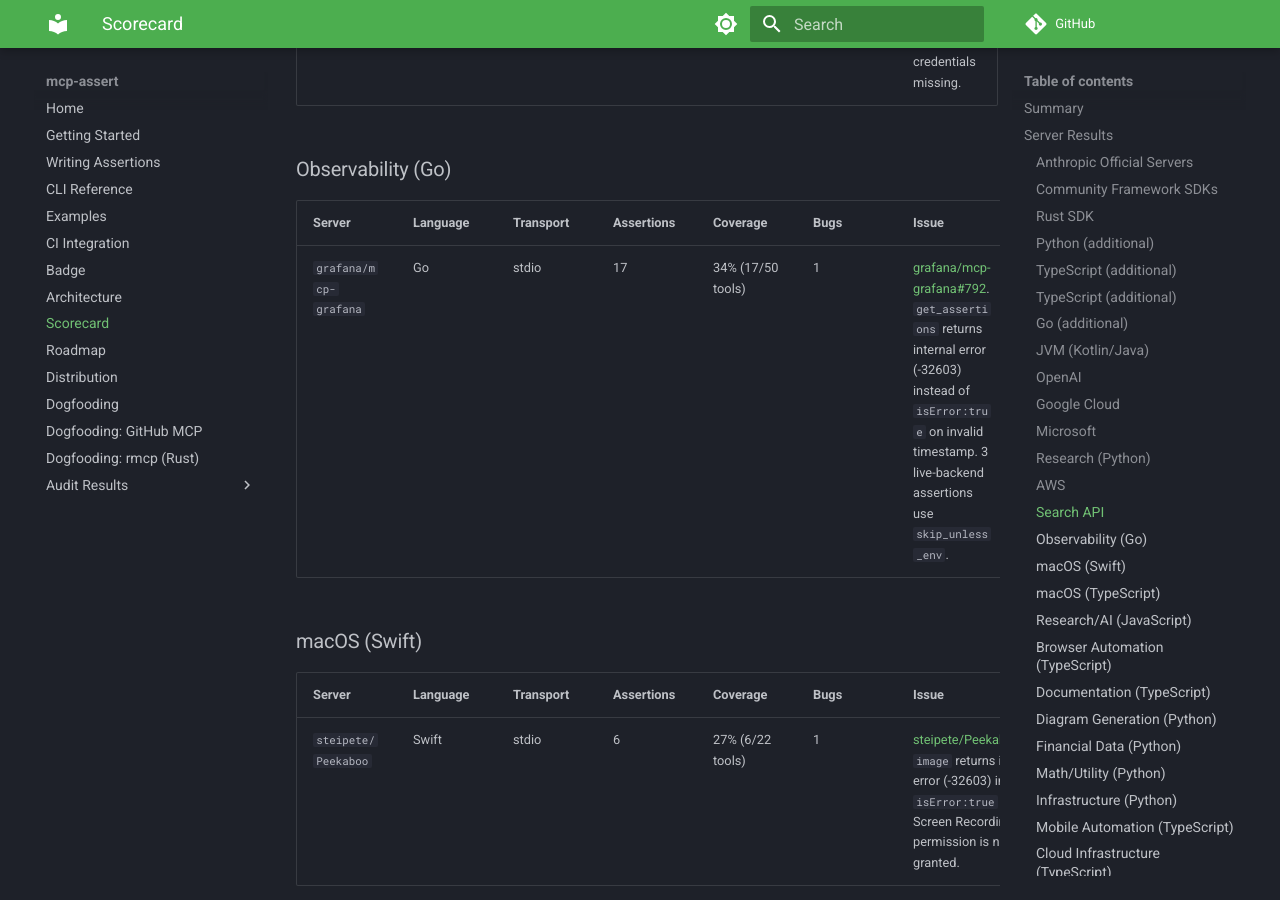
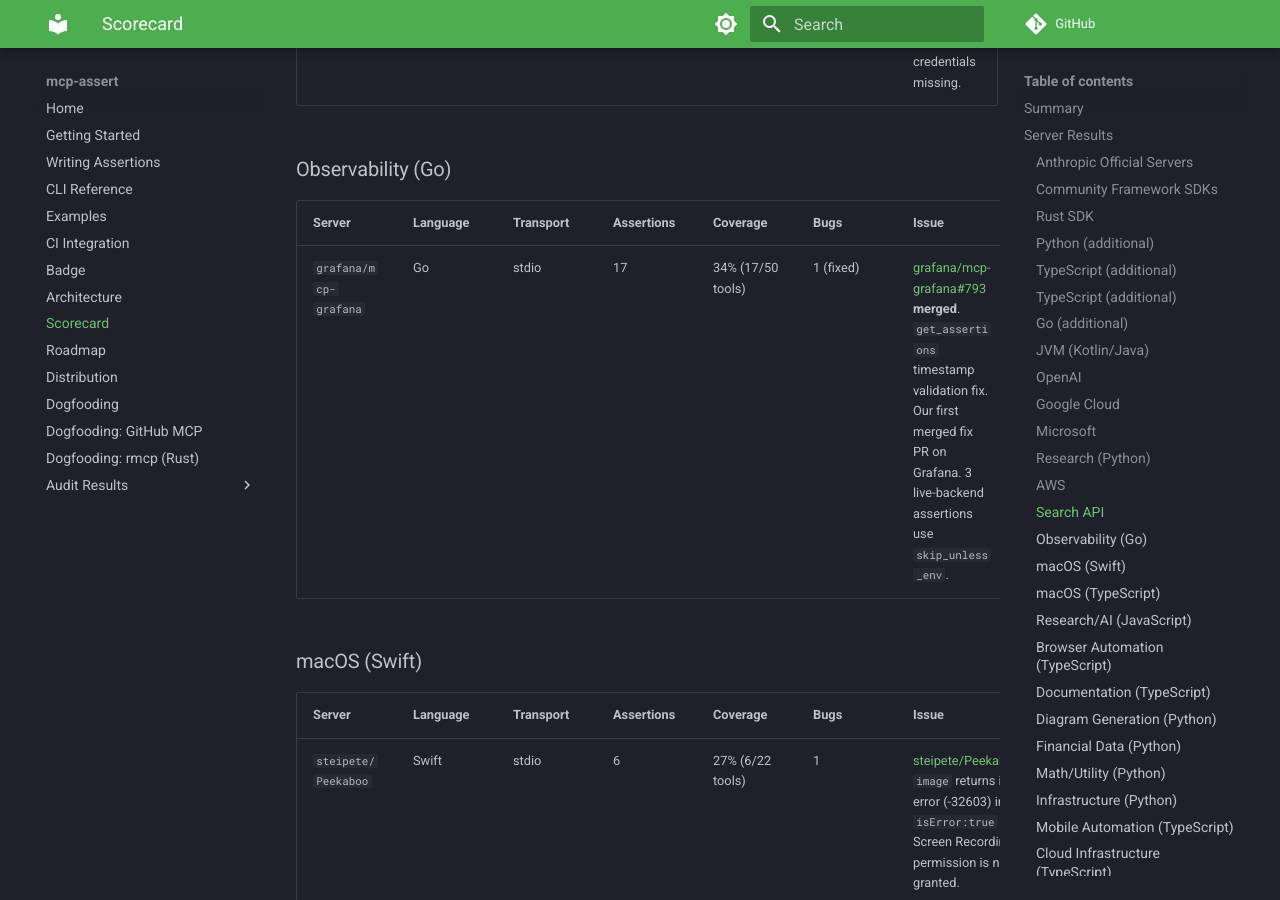
Before and after one commit to blackwell-systems/mcp-assert, an MkDocs documentation site: the page built from docs/scorecard.md, in a window 1280 px wide and 900 px high, scrolled down 9065 px. Built offline with MkDocs 1.6.1 and Material for MkDocs 9.7.7, drawn with Linux system fonts in a browser that asks for light colours; comment, search, counter and statistics services are not loaded; some of the changed text lies outside the part shown.

Commit message:
fix: unskip grafana assertion after PR #793 merged
grafana/mcp-grafana#793 merged by sd2k on 2026-04-27. Assertion
updated from skip:true to is_error:true. Scorecard and roadmap
updated to reflect merged status.

```diff
--- a/docs/scorecard.md
+++ b/docs/scorecard.md
@@ -131,7 +131,7 @@
 
 | Server | Language | Transport | Assertions | Coverage | Bugs | Issue |
 |--------|----------|-----------|------------|----------|------|-------|
-| `grafana/mcp-grafana` | Go | stdio | 17 | 34% (17/50 tools) | 1 | [grafana/mcp-grafana#792](https://github.com/grafana/mcp-grafana/issues/792). `get_assertions` returns internal error (-32603) instead of `isError:true` on invalid timestamp. 3 live-backend assertions use `skip_unless_env`. |
+| `grafana/mcp-grafana` | Go | stdio | 17 | 34% (17/50 tools) | 1 (fixed) | [grafana/mcp-grafana#793](https://github.com/grafana/mcp-grafana/pull/793) **merged**. `get_assertions` timestamp validation fix. Our first merged fix PR on Grafana. 3 live-backend assertions use `skip_unless_env`. |
 
 ### macOS (Swift)
 
@@ -278,7 +278,7 @@
 - **What:** Passing a non-ISO-8601 timestamp (e.g., `"not-a-date"`) returns MCP internal error (-32603) instead of `isError: true`. The `time.Time` field is unmarshalled by the mcp-go SDK before the tool handler runs; invalid input triggers an unmarshal error that the SDK converts to an internal error rather than a tool error.
 - **Impact:** MCP clients treat -32603 as a server crash. Agents can't self-correct from internal errors the way they can from `isError: true` responses. All other tools in the server validate input correctly.
 - **Issue:** [grafana/mcp-grafana#792](https://github.com/grafana/mcp-grafana/issues/792)
-- **Status:** Fix submitted ([#793](https://github.com/grafana/mcp-grafana/pull/793)), pending merge
+- **Status:** Fix merged ([#793](https://github.com/grafana/mcp-grafana/pull/793), merged 2026-04-27)
 
 ### Bug #6: arxiv-mcp-server: get_abstract returns error content without isError flag
 
```
Also changed, not shown: docs/roadmap.md (+1 -1 lines), 1 other file.
